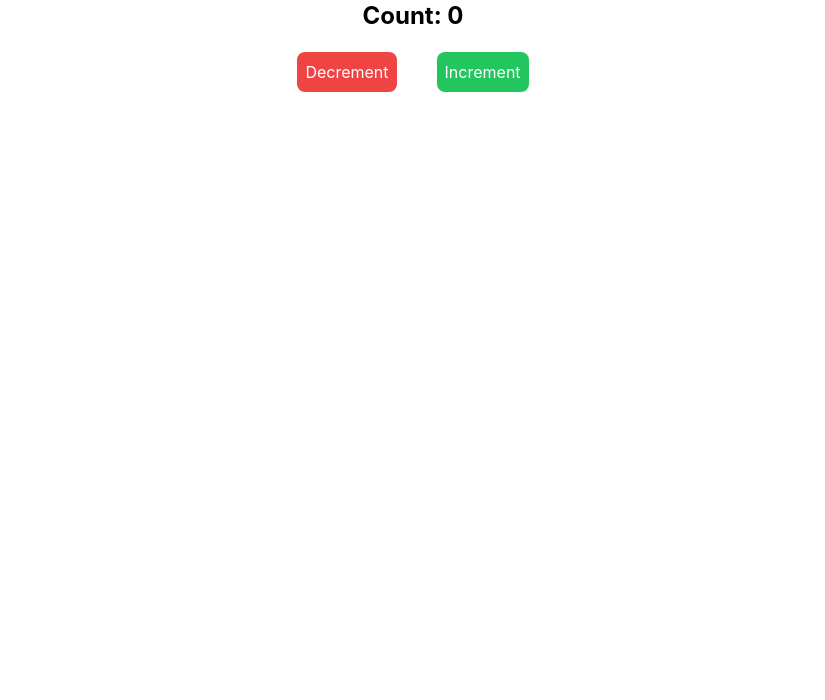
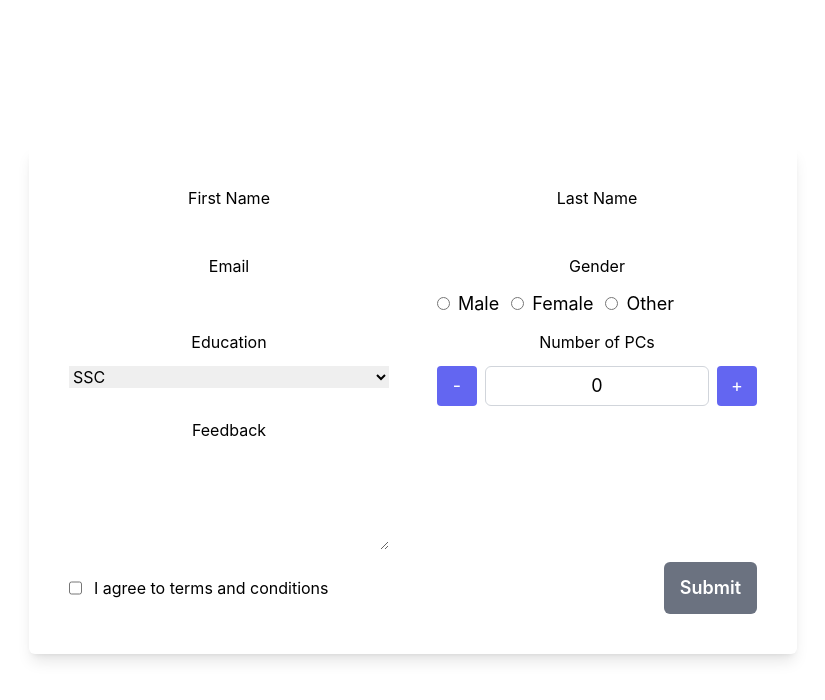
Before and after one commit to arifmia1129/counter-with-react-local-state-context-and-reducer, a React (Create React App) app: page / in a window 1280 px wide. Shown: the top 700 px of the page, without its empty margins (227-1052 px from the left). Built offline with nearby package versions, Linux system fonts and the light colour scheme.

Commit message:
handle state with use reducer hooks

```diff
--- a/src/App.js
+++ b/src/App.js
@@ -1,6 +1,7 @@
 import { createContext, useState } from 'react';
 import './App.css';
 import Child from './Pages/Child';
+import Form from './Pages/Form';
 import Parent from './Pages/Parent';
 
 export const CounterContext = createContext();
@@ -13,7 +14,8 @@ function App() {
     <CounterContext.Provider value={value}>
       <div className="App">
         {/* <Parent /> */}
-        <Child />
+        {/* <Child /> */}
+        <Form />
       </div>
     </CounterContext.Provider>
   );
--- /dev/null
+++ b/src/Pages/Form.js
@@ -0,0 +1,161 @@
+import React, { useReducer } from "react";
+import { initialState, reducer } from "./state/FormState";
+
+const Form = () => {
+
+
+    const [state, dispatch] = useReducer(reducer, initialState);
+
+    const submit = (event) => {
+        event.preventDefault();
+
+        console.log(state);
+    };
+
+    return (
+        <div className='h-screen w-screen flex justify-center items-center overflow-auto'>
+            <form
+                className='shadow-lg p-10 rounded-md flex flex-wrap gap-3 max-w-3xl justify-between'
+                onSubmit={submit}
+            >
+                <div className='flex flex-col w-full max-w-xs'>
+                    <label className='mb-2' htmlFor='firstName'>
+                        First Name
+                    </label>
+                    <input
+                        type='text'
+                        name='firstName'
+                        id='firstName'
+                        onChange={(e) => dispatch({ type: "INPUT", payload: { name: e.target.name, value: e.target.value } })}
+                    />
+                </div>
+                <div className='flex flex-col w-full max-w-xs'>
+                    <label className='mb-2' htmlFor='lastName'>
+                        Last Name
+                    </label>
+                    <input
+                        type='text'
+                        name='lastName'
+                        id='lastName'
+                        onChange={(e) => dispatch({ type: "INPUT", payload: { name: e.target.name, value: e.target.value } })}
+                    />
+                </div>
+                <div className='flex flex-col w-full max-w-xs'>
+                    <label className='mb-2' htmlFor='email'>
+                        Email
+                    </label>
+                    <input
+                        type='email'
+                        name='email'
+                        id='email'
+                        onChange={(e) => dispatch({ type: "INPUT", payload: { name: e.target.name, value: e.target.value } })}
+                    />
+                </div>
+                <div className='flex flex-col w-full max-w-xs'>
+                    <h1 className='mb-3'>Gender</h1>
+                    <div className='flex gap-3'>
+                        <div>
+                            <input
+                                type='radio'
+                                id='male'
+                                name='gender'
+                                value='male'
+                                onChange={(e) => dispatch({ type: "INPUT", payload: { name: e.target.name, value: e.target.value } })}
+                            />
+                            <label className='ml-2 text-lg' for='male'>
+                                Male
+                            </label>
+                        </div>
+                        <div>
+                            <input
+                                type='radio'
+                                id='female'
+                                name='gender'
+                                value='female'
+                                onChange={(e) => dispatch({ type: "INPUT", payload: { name: e.target.name, value: e.target.value } })}
+                            />
+                            <label className='ml-2 text-lg' for='female'>
+                                Female
+                            </label>
+                        </div>
+                        <div>
+                            <input
+                                type='radio'
+                                id='other'
+                                name='gender'
+                                value='other'
+                                onChange={(e) => dispatch({ type: "INPUT", payload: { name: e.target.name, value: e.target.value } })}
+                            />
+                            <label className='ml-2 text-lg' for='other'>
+                                Other
+                            </label>
+                        </div>
+                    </div>
+                </div>
+                <div className='flex flex-col w-full max-w-xs'>
+                    <label className='mb-3' for='education'>
+                        Education
+                    </label>
+                    <select
+                        name='education'
+                        id='education'
+                        onChange={(e) => dispatch({ type: "INPUT", payload: { name: e.target.name, value: e.target.value } })}
+                    >
+                        <option value='SSC'>SSC</option>
+                        <option value='HSC'>HSC</option>
+                        <option value='underGrad'>Under Graduate</option>
+                        <option value='graduate'>Graduate</option>
+                    </select>
+                </div>
+                <div className='flex flex-col w-full max-w-xs'>
+                    <label className='mb-3'>Number of PCs</label>
+                    <div className='flex justify-between items-center gap-2 '>
+                        <button onClick={() => dispatch({ type: "DECREMENT" })} className='bg-indigo-500 text-lg text-white rounded h-10 w-10 '>
+                            -
+                        </button>
+                        <div className='border flex-1 flex justify-center items-center h-10 rounded-md border-gray-300'>
+                            <span className='text-lg'>{state.quantity}</span>
+                        </div>
+                        <button onClick={() => dispatch({ type: "INCREMENT" })} className='bg-indigo-500 text-lg text-white rounded h-10 w-10'>
+                            +
+                        </button>
+                    </div>
+                </div>
+                <div className='flex flex-col w-full max-w-xs'>
+                    <label className='mb-3' for='feedback'>
+                        Feedback
+                    </label>
+                    <textarea
+                        name='feedback'
+                        id='feedback'
+                        cols='30'
+                        rows='4'
+                        onChange={(e) => dispatch({ type: "INPUT", payload: { name: e.target.name, value: e.target.value } })}
+                    ></textarea>
+                </div>
+
+                <div className='flex justify-between items-center w-full'>
+                    <div className='flex  w-full max-w-xs'>
+                        <input
+                            className='mr-3'
+                            type='checkbox'
+                            name='term'
+                            id='terms'
+                            onClick={() => dispatch({ type: "TOGGLE" })}
+                        />
+                        <label for='terms'>I agree to terms and conditions</label>
+                    </div>
+                    <button
+                        className=' px-4 py-3 bg-indigo-500 rounded-md font-semibold text-white text-lg disabled:bg-gray-500'
+                        type='submit'
+                        disabled={!state.term}
+                    >
+                        Submit
+                    </button>
+                </div>
+            </form>
+        </div>
+    );
+};
+
+export default Form;
--- /dev/null
+++ b/src/Pages/state/FormState.js
@@ -0,0 +1,39 @@
+import { actionTypes } from "./actionTypes";
+
+export const initialState = {
+    firstName: "",
+    lastName: "",
+    email: "",
+    gender: "",
+    education: "",
+    quantity: 0,
+    term: false,
+    feedback: "",
+};
+
+export const reducer = (state, action) => {
+    switch (action.type) {
+        case actionTypes.INPUT:
+            return {
+                ...state,
+                [action.payload.name]: action.payload.value
+            };
+        case actionTypes.TOGGLE:
+            return {
+                ...state,
+                term: !state.term
+            };
+        case actionTypes.INCREMENT:
+            return {
+                ...state,
+                quantity: state.quantity + 1
+            };
+        case actionTypes.DECREMENT:
+            return {
+                ...state,
+                quantity: state.quantity - 1
+            };
+        default:
+            return state;
+    }
+}
--- /dev/null
+++ b/src/Pages/state/actionTypes.js
@@ -0,0 +1,6 @@
+export const actionTypes = {
+    INPUT: "INPUT",
+    TOGGLE: "TOGGLE",
+    INCREMENT: "INCREMENT",
+    DECREMENT: "DECREMENT"
+}
```
